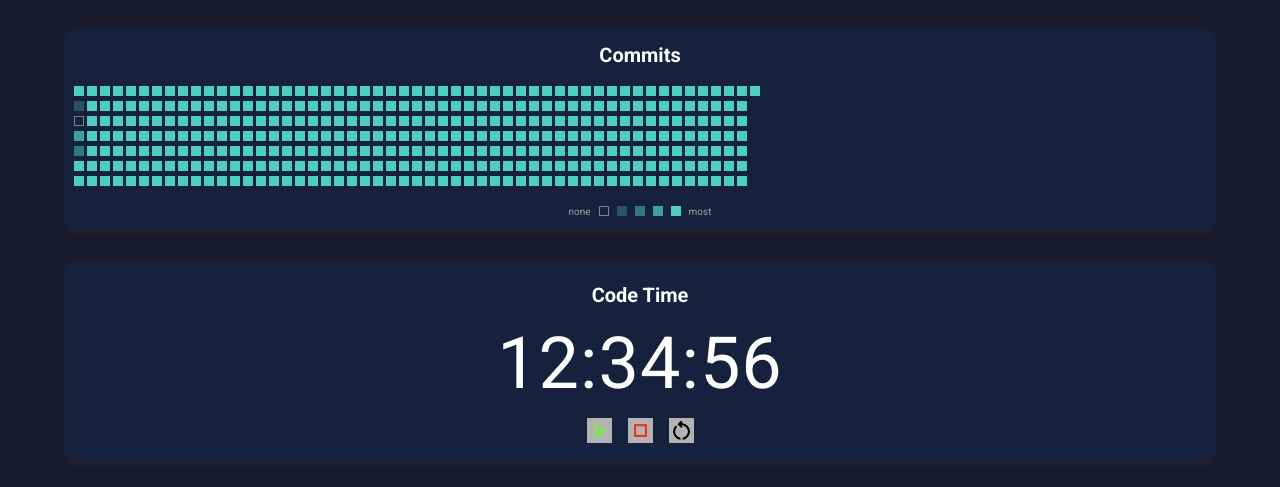
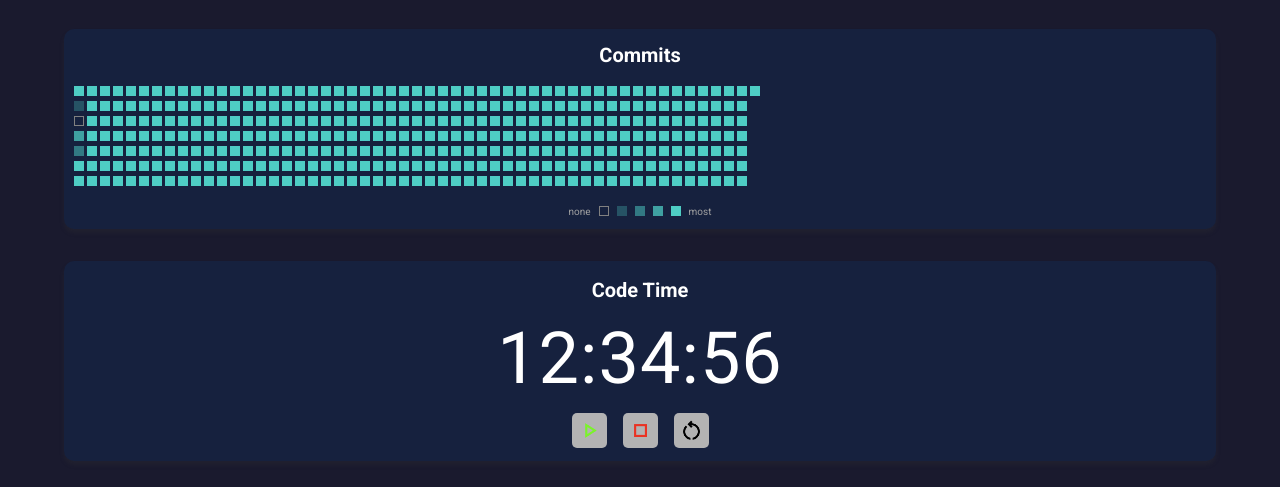
Before and after one commit to bmeinert8/tracking-app, a website: page index.html in a window 1280 px wide. Shown: the part 313-800 px from the top of the page. Drawn offline with Linux system fonts and the light colour scheme.

Commit message:
updated buttons in timer

```diff
--- a/CSS/styles.css
+++ b/CSS/styles.css
@@ -230,6 +230,8 @@ header {
 .timer-buttons > button {
   border: none;
   background-color: #b3b3b3;
+  border-radius: 5px;
+  padding: 5px;
 }
 
 .timer-buttons > button:hover {
```
